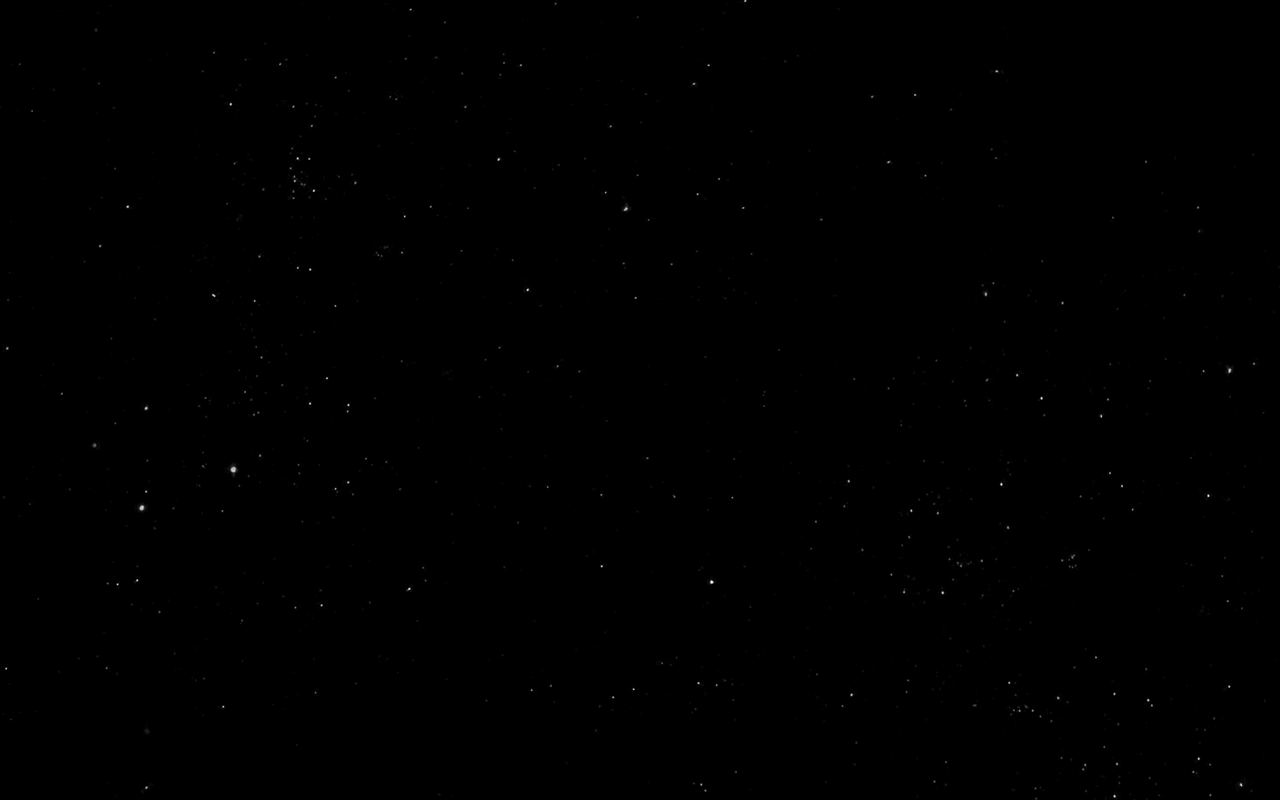
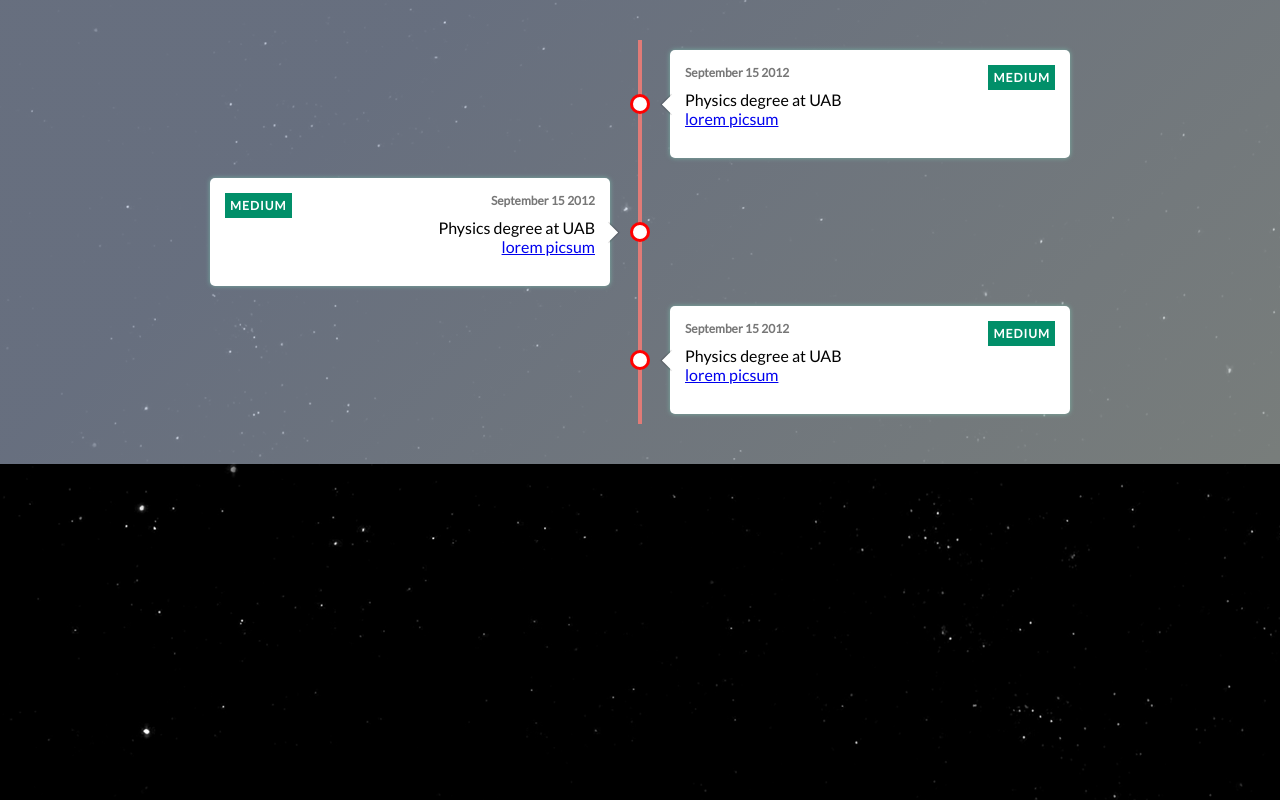
Before and after one commit to berni23/portfolio, a React (Create React App) app: page / in a window 1280 px wide. Built offline with nearby package versions, Linux system fonts and the light colour scheme.

Commit message:
timeline

```diff
--- a/src/App.js
+++ b/src/App.js
@@ -8,20 +8,21 @@ import Timeline from "./components/Timeline";
 function App() {
   const [timeline, setActive] = React.useState(false);
 
-  React.useEffect(() => {
-    if (!timeline) {
-      setTimeout(() => {
-        var nameContainer = document.querySelector(".name");
-        if (nameContainer) nameContainer.remove();
-        setActive(!timeline);
-      }, 10000);
-    }
-  }, []);
+  // React.useEffect(() => {
+  //   if (!timeline) {
+  //     setTimeout(() => {
+  //       var nameContainer = document.querySelector(".name");
+  //       if (nameContainer) nameContainer.remove();
+  //       setActive(!timeline);
+  //     }, 10000);
+  //   }
+  // }, []);
 
   return (
     <>
-      {timeline && <Timeline></Timeline>}
-      {timeline || <Title></Title>}
+      <Timeline></Timeline>
+      {/* {timeline && <Timeline></Timeline>}
+      {timeline || <Title></Title>} */}
       <div className="stars"></div>
       <div className="twinkling"></div>
     </>
--- a/src/assets/styles/App.css
+++ b/src/assets/styles/App.css
@@ -1,14 +1,27 @@
 @import url('https://fonts.googleapis.com/css?family=Lato');
 
+
+#root {
+
+    width: 100%;
+}
+
+* {
+    box-sizing: border-box;
+}
+
 .timeline-wrapper {
+
+    background-color: #d8dede55;
+    background-image: linear-gradient(315deg, #e3efe84f 0%, #96a7cf65 74%);
     display: flex;
     align-items: center;
     justify-content: center;
     flex-direction: column;
-    min-height: 100vh;
+    min-height: 50vh;
     font-family: 'Lato', sans-serif;
     margin: 0;
-    color: white;
+    color: black;
 }
 
 
@@ -17,19 +30,187 @@ h1 {
     text-align: center;
 }
 
+
 .timeline-container {
     display: flex;
-    color: green;
+    position: relative;
+    min-width: 100%;
     flex-direction: column;
     margin: 40px 0;
+
 }
 
 .timeline-container::after {
-    background-color: '#e17b77';
+    background-color: #e17b77;
     content: '';
-    color: coral;
     position: absolute;
-    left: calc(50%-2px);
+    left: calc(50% - 2px);
     width: 4px;
     height: 100%;
 }
+
+
+.timeline-item {
+    display: flex;
+    position: relative;
+    justify-content: flex-end;
+    padding-right: 30px;
+    margin: 10px 0;
+    width: 50%;
+}
+
+.timeline-item:nth-child(odd) {
+
+
+    align-self: flex-end;
+    justify-content: flex-start;
+    padding-right: 0px;
+    padding-left: 30px;
+
+}
+
+.timeline-item-content {
+
+
+
+    display: flex;
+    flex-direction: column;
+
+    align-items: flex-end;
+    text-align: right;
+    padding: 15px;
+    max-width: 70%;
+    border-radius: 5px;
+    box-shadow: 0 0 5px rgba(126, 200, 178, 0.7);
+    background-color: #fff;
+    max-width: 70%;
+    width: 400px;
+}
+
+
+.timeline-item-content::after {
+
+    content: '';
+    background-color: white;
+    transform: rotate(45deg);
+    box-shadow: 1px -1px 1px rgba(0, 0, 0, 0.2);
+    position: relative;
+    left: 20px;
+    bottom: calc(50% - 7.5px);
+    /* right: -7.5px;
+    top: calc(50% - 7.5px); */
+    width: 15px;
+    height: 15px;
+}
+
+.timeline-item:nth-child(odd) .timeline-item-content {
+
+    align-items: flex-start;
+    text-align: left;
+}
+
+
+.timeline-item:nth-child(odd) .timeline-item-content::after {
+
+    box-shadow: -1px 1px 1px rgba(0, 0, 0, 0.2);
+    right: auto;
+    left: -20px;
+
+}
+
+
+.header-item {
+
+    width: 100%;
+    display: flex;
+    justify-content: space-between;
+    flex-direction: row;
+
+}
+
+.timeline-item:nth-child(odd) .header-item {
+    flex-direction: row-reverse;
+
+}
+
+
+
+.timeline-item-content .tag {
+
+    color: #fff;
+    font-size: 12px;
+    font-weight: bold;
+    padding: 5px;
+
+
+    letter-spacing: 1px;
+
+    text-transform: uppercase;
+
+}
+
+.timeline-item:nth-child(odd) .timeline-item-content .tag {
+
+    float: right;
+    left: auto;
+    left: 205px;
+}
+
+
+
+
+.timeline-item-content .circle {
+    background-color: #fff;
+    border: 3px solid red;
+    border-radius: 50%;
+    position: absolute;
+    top: calc(50% - 10px);
+    right: -10px;
+    width: 20px;
+    height: 20px;
+    z-index: 100;
+}
+
+
+
+.timeline-item:nth-child(odd) .timeline-item-content .circle {
+    right: auto;
+    left: -10px;
+}
+
+
+.timeline-item-content time {
+    color: #777;
+    font-size: 12px;
+    font-weight: 700;
+
+
+}
+
+
+/* MEDIA */
+
+
+/* @media only screen and (max-width: 767px) {
+
+    .timeline-item-content .tag {
+        width: calc(100% - 10px);
+        text-align: center;
+    }
+}
+
+@media only screen and (max-width: 1023px) {
+    .timeline-item-content {
+        max-width: 100%;
+    }
+} */
+
+@media only screen and (max-width: 767px) {
+
+    .timeline-item-content,
+    .timeline-item:nth-child(odd) .timeline-item-content {
+
+        text-align: center;
+        align-items: center;
+    }
+}
--- a/src/components/TimelineItem.js
+++ b/src/components/TimelineItem.js
@@ -3,11 +3,15 @@ import React from "react";
 const TimelineItem = ({ data }) => (
   <div className="timeline-item">
     <div className="timeline-item-content">
-      <span className="tag" style={{ background: data.category.color }}>
-        {data.category.tag}
-      </span>
-      <time>{data.time}</time>
+      <div className="header-item">
+        <span className="tag" style={{ background: data.category.color }}>
+          {data.category.tag}
+        </span>
+
+        <time>{data.date}</time>
+      </div>
       <p>{data.text}</p>
+
       {data.link && (
         <a href={data.link.url} target="_blank" rel="noopener noreferrer">
           {data.link.text}
--- a/src/data.js
+++ b/src/data.js
@@ -1,7 +1,7 @@
 const data = [
   {
     text: " Physics degree at UAB",
-    data: "September 15 2012",
+    date: "September 15 2012",
 
     category: {
       tag: "medium",
@@ -15,7 +15,7 @@ const data = [
   },
   {
     text: " Physics degree at UAB",
-    data: "September 15 2012",
+    date: "September 15 2012",
 
     category: {
       tag: "medium",
@@ -29,7 +29,7 @@ const data = [
   },
   {
     text: " Physics degree at UAB",
-    data: "September 15 2012",
+    date: "September 15 2012",
 
     category: {
       tag: "medium",
```
Also changed, not shown: 1 other file (tests, documents, lock files or other folders).
